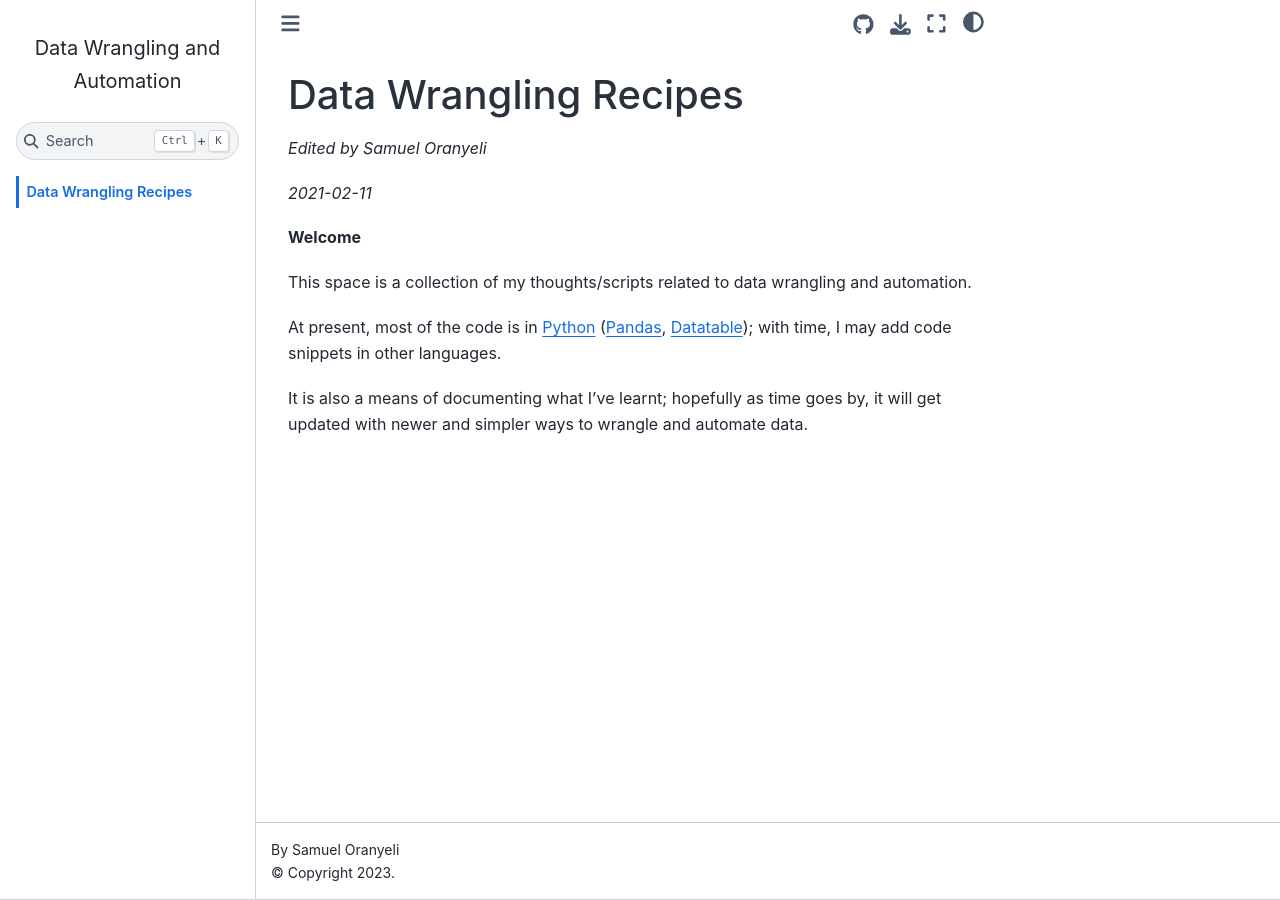
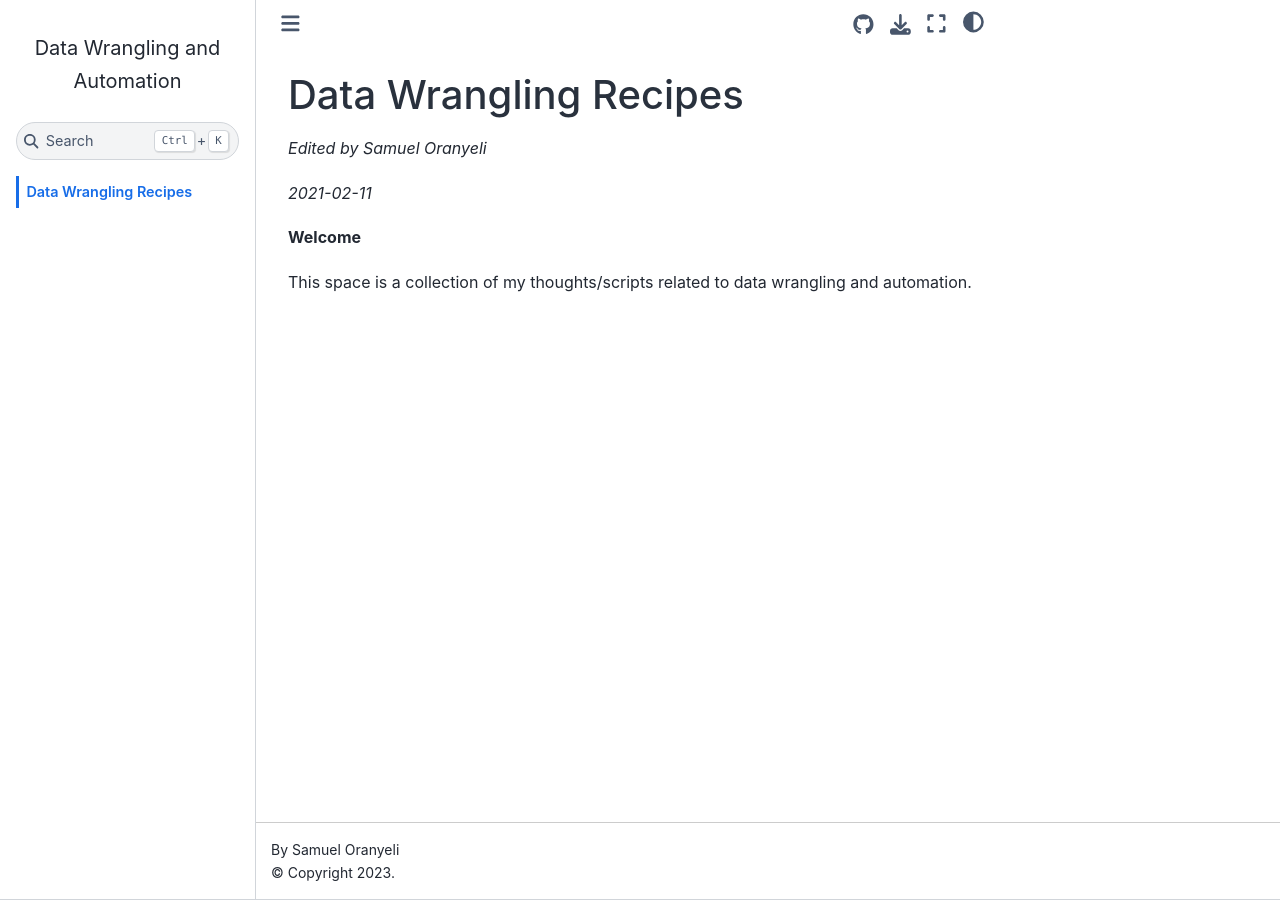
Before and after one commit to samukweku/data-wrangling-blog, a Jupyter Book: the page built from intro.md, in a window 1280 px wide. Built offline with Jupyter Book 1.0.4 settings and Sphinx 7.4.7 and the Sphinx Book theme 1.1.4, drawn with Linux system fonts in a browser that asks for light colours; pages that are not in the unit, such as notebooks, are missing from menus.

Commit message:
update intro

```diff
--- a/_config.yml
+++ b/_config.yml
@@ -18,8 +18,10 @@ execute:
 # Information about where the book exists on the web
 repository:
   url: https://github.com/samukweku/data-wrangling-blog  # Online location of your book
-  path_to_book: ""  # Optional path to your book, relative to the repository root
+  path_to_book: "notebooks"  # Optional path to your book, relative to the repository root
   branch: master  # Which branch of the repository should be used when creating links (optional)
+
+url: "https://github.com/samukweku/samukweku.github.io/"
 
 # Add GitHub buttons to your book
 # See https://jupyterbook.org/customize/config.html#add-a-link-to-your-repository
--- a/intro.md
+++ b/intro.md
@@ -8,8 +8,3 @@ Data Wrangling Recipes
 **Welcome**
 
 This space is a collection of my thoughts/scripts related to data wrangling and automation.
-
-At present, most of the code is in [Python](https://docs.python.org/3/) ([Pandas](https://pandas.pydata.org/docs/), [Datatable](https://datatable.readthedocs.io/en/latest/));
- with time, I may add code snippets in other languages.
-
-It is also a means of documenting what I've learnt; hopefully as time goes by, it will get updated with newer and simpler ways to wrangle and automate data.
```
